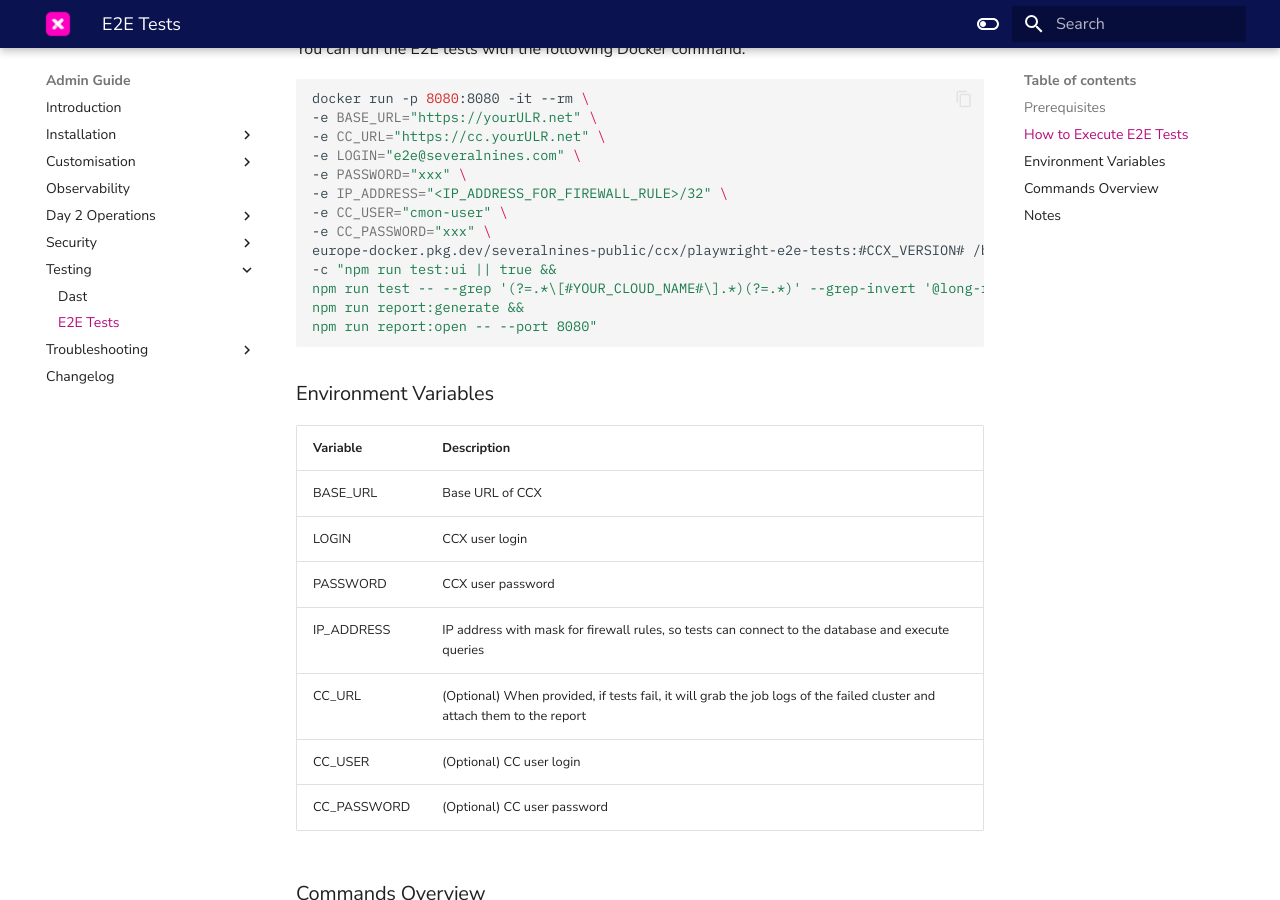
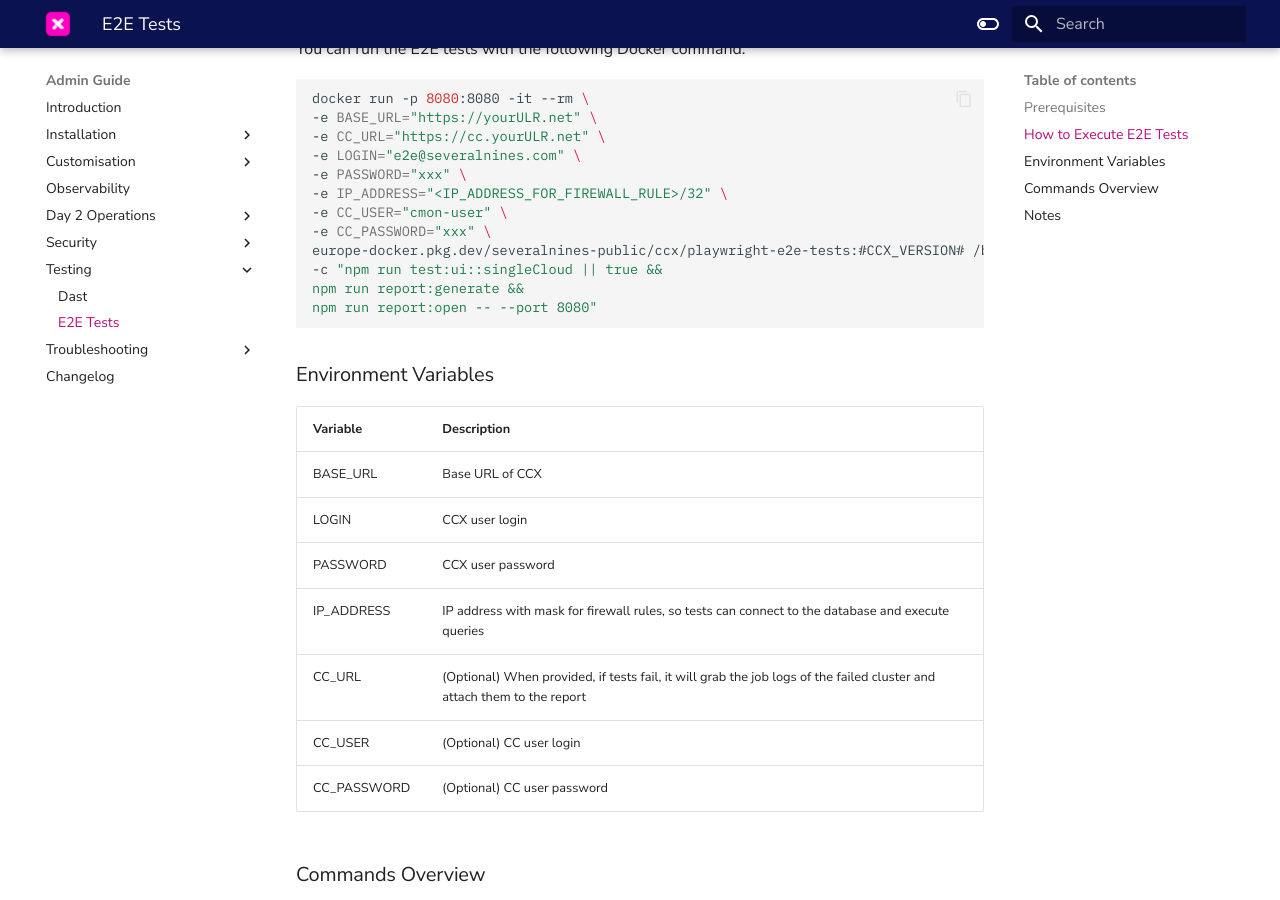
Before and after one commit to severalnines/ccx-docs, an MkDocs documentation site: the page built from docs/admin/Testing/E2E-tests.md, in a window 1280 px wide and 900 px high, scrolled down 533 px. Built offline with MkDocs 1.6.1 and Material for MkDocs 9.7.7, drawn with Linux system fonts in a browser that asks for light colours; comment, search, counter and statistics services are not loaded.

Commit message:
update e2e test doc

````diff
--- a/docs/admin/Testing/E2E-tests.md
+++ b/docs/admin/Testing/E2E-tests.md
@@ -24,8 +24,7 @@
 -e CC_USER="cmon-user" \
 -e CC_PASSWORD="xxx" \
 europe-docker.pkg.dev/severalnines-public/ccx/playwright-e2e-tests:#CCX_VERSION# /bin/bash \
--c "npm run test:ui || true &&
-npm run test -- --grep '(?=.*\[#YOUR_CLOUD_NAME#\].*)(?=.*)' --grep-invert '@long-running|galera' --workers 4 || true &&
+-c "npm run test:ui::singleCloud || true &&
 npm run report:generate &&
 npm run report:open -- --port 8080"
 ```
````
